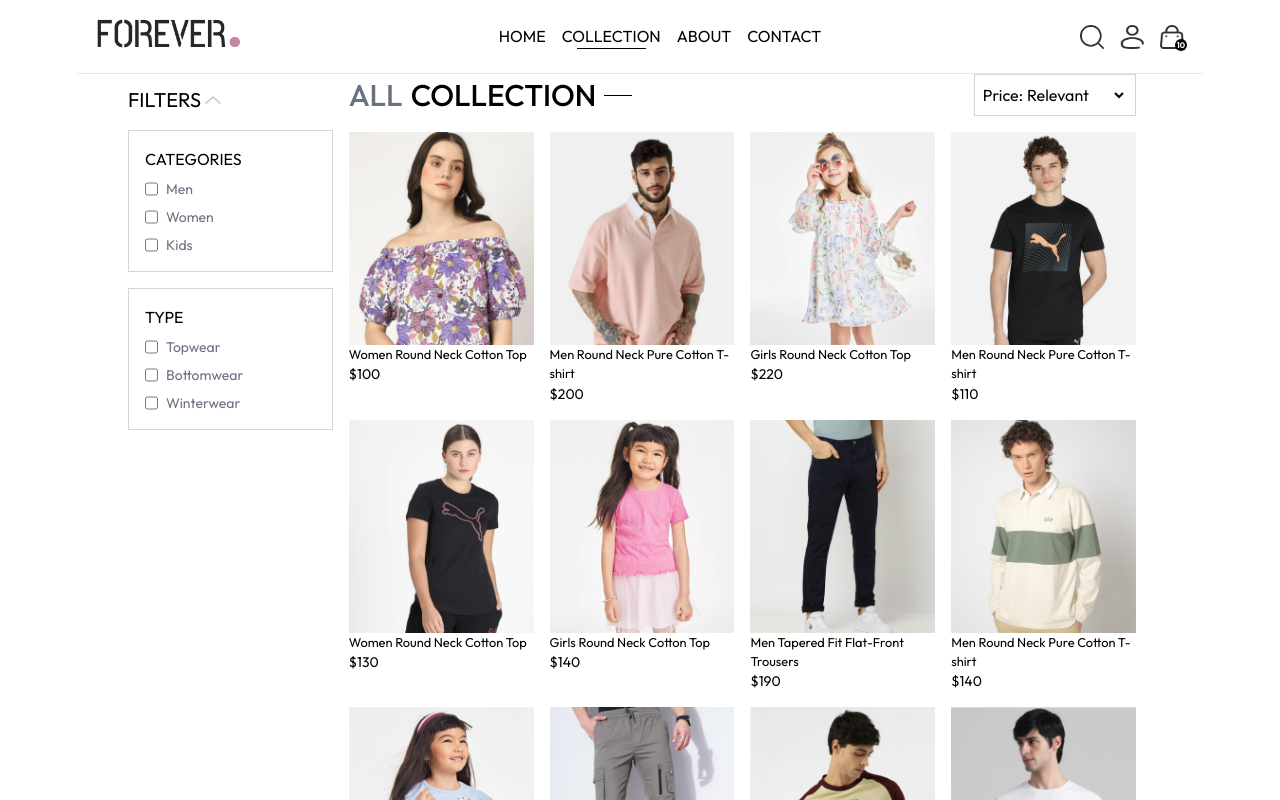
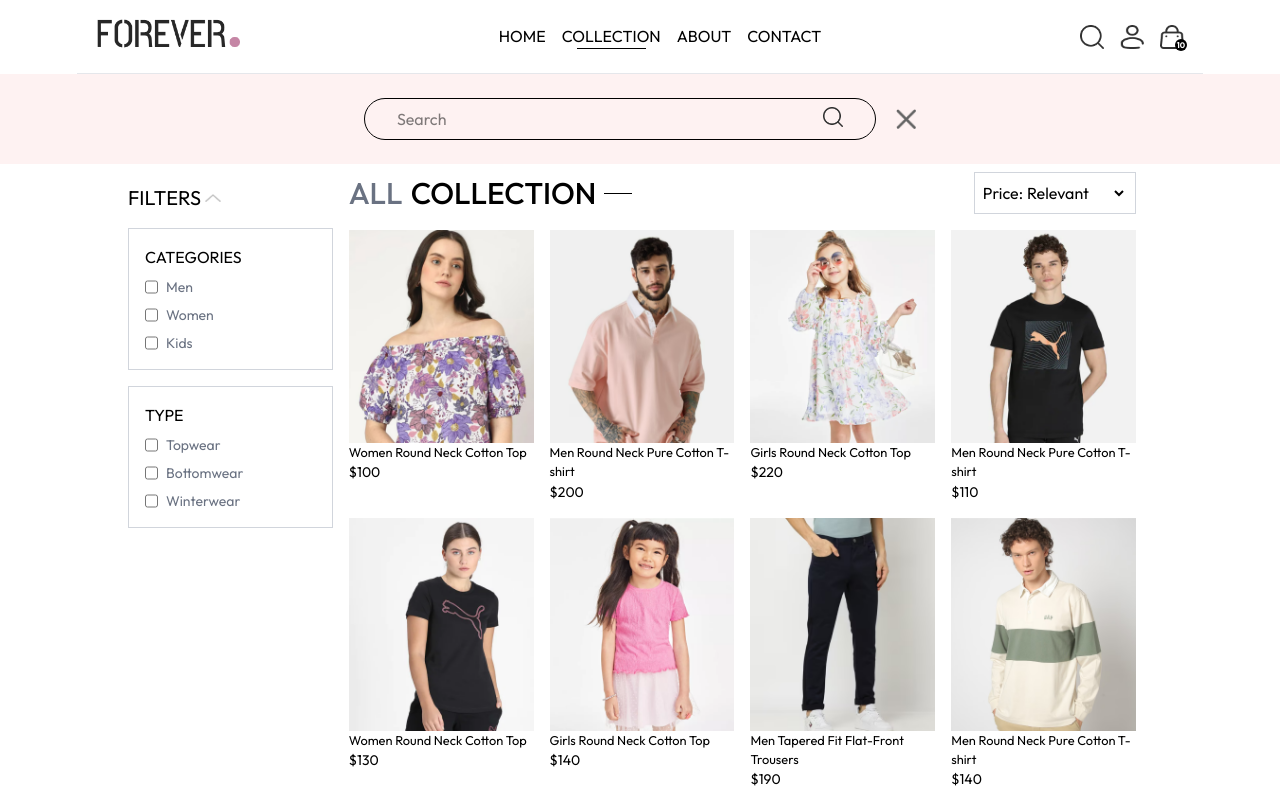
Before and after one commit to itsmikhil/Forever-Buy, a React (Vite) app in the folder frontend/: page /collection in a window 1280 px wide. Both pictures are taken after a click on the picture 1092 px from the left and 36 px from the top of the page. Shown: the top 800 px of the page. Built offline with nearby package versions, Linux system fonts and the light colour scheme.

Commit message:
built search fea

```diff
--- a/frontend/src/App.jsx
+++ b/frontend/src/App.jsx
@@ -1,4 +1,4 @@
-import React from "react";
+import React, { useState } from "react";
 import Home from "./pages/Home";
 import Routing from "./routes/Routing";
 import NavBar from "./components/NavBar";
@@ -6,11 +6,12 @@ import SideBar from "./components/SideBar";
 import Footer from "./components/Footer";
 
 const App = () => {
+    const [searchText, setsearchText] = useState("")
   return (
     <div className="w-full h-screen  font-[Outfit]">
-      <NavBar />
+      <NavBar searchText={searchText} setsearchText={setsearchText}/>
       <SideBar />
-      <Routing></Routing>
+      <Routing searchText={searchText} setsearchText={setsearchText}></Routing>
       <Footer/>
     </div>
   );
--- a/frontend/src/components/AllCollection.jsx
+++ b/frontend/src/components/AllCollection.jsx
@@ -3,13 +3,14 @@ import Title from "./Title";
 import { assets, products } from "../assets/frontend_assets/assets";
 import { NavLink } from "react-router-dom";
 
-const AllCollection = () => {
+const AllCollection = ({ searchText, setsearchText }) => {
   const [filteredProducts, setfilteredProducts] = useState(products);
   const [selectedFilters, setselectedFilters] = useState([]);
+  const [selectedTypes, setselectedTypes] = useState([]);
   const [pricingOrder, setpricingOrder] = useState("relevant");
   const [showFilters, setshowFilters] = useState(true);
 
-  //   storing filtered category
+  //   storing selected category
   let handleSelectionOfFilter = (e) => {
     if (selectedFilters.includes(e.target.value)) {
       setselectedFilters(
@@ -20,16 +21,29 @@ const AllCollection = () => {
     }
   };
 
+  // selection of types
+  let handleSelectionOfTypes = (e) => {
+    if (selectedTypes.includes(e.target.value)) {
+      setselectedTypes(selectedTypes.filter((item) => item != e.target.value));
+    } else {
+      setselectedTypes([...selectedTypes, e.target.value]);
+    }
+  };
+
   //   updating filtered products based on selected category
   let handleFilterProducts = () => {
     let updatedProducts = [...products];
 
     // category based sorting
     if (selectedFilters.length > 0) {
-      updatedProducts = updatedProducts.filter(
-        (item) =>
-          selectedFilters.includes(item.category) ||
-          selectedFilters.includes(item.subCategory)
+      updatedProducts = updatedProducts.filter((item) =>
+        selectedFilters.includes(item.category)
+      );
+    }
+    // type based sorting
+    if (selectedTypes.length > 0) {
+      updatedProducts = updatedProducts.filter((item) =>
+        selectedTypes.includes(item.subCategory)
       );
     }
 
@@ -39,12 +53,17 @@ const AllCollection = () => {
     } else if (pricingOrder === "High to low") {
       updatedProducts.sort((a, b) => b.price - a.price);
     }
+
+    // search based sorting
+    if (searchText.trim() != "") {
+      updatedProducts = updatedProducts.filter((item)=>item.name.toLowerCase().includes(searchText.trim().toLowerCase()));
+    }
     setfilteredProducts(updatedProducts);
   };
 
   useEffect(() => {
     handleFilterProducts();
-  }, [selectedFilters, pricingOrder]);
+  }, [selectedFilters, pricingOrder, selectedTypes, searchText]);
 
   return (
     <div className="w-full min-h-screen">
@@ -112,7 +131,7 @@ const AllCollection = () => {
                       name="Topwear"
                       id="Topwear"
                       value={"Topwear"}
-                      onChange={handleSelectionOfFilter}
+                      onChange={handleSelectionOfTypes}
                     />
                     <label htmlFor="Topwear">Topwear</label>
                   </div>
@@ -122,7 +141,7 @@ const AllCollection = () => {
                       name="Bottomwear"
                       id="Bottomwear"
                       value={"Bottomwear"}
-                      onChange={handleSelectionOfFilter}
+                      onChange={handleSelectionOfTypes}
                     />
                     <label htmlFor="Bottomwear">Bottomwear</label>
                   </div>
@@ -132,7 +151,7 @@ const AllCollection = () => {
                       name="Winterwear"
                       id="Winterwear"
                       value="Winterwear"
-                      onChange={handleSelectionOfFilter}
+                      onChange={handleSelectionOfTypes}
                     />
                     <label htmlFor="Winterwear">Winterwear</label>
                   </div>
--- a/frontend/src/components/NavBar.jsx
+++ b/frontend/src/components/NavBar.jsx
@@ -1,11 +1,21 @@
 import React, { useContext, useState } from "react";
 import { assets } from "../assets/frontend_assets/assets";
-import { NavLink } from "react-router-dom";
+import { NavLink, useNavigate } from "react-router-dom";
 import SideBar from "./SideBar";
 import { DataContext } from "../context/DataContext";
+import Search from "./Search";
 
-const NavBar = () => {
+const NavBar = ({searchText,setsearchText}) => {
+  const navigate=useNavigate();
   const { sideBar, setsideBar } = useContext(DataContext);
+  const [searchBar, setsearchBar] = useState(false);
+
+
+  // search comp handling
+  let handleSearchComp = () => {
+    navigate("/collection");
+    setsearchBar(true);
+  };
   return (
     <>
       <div className="w-full flex px-6 sm:px-24 justify-between py-4 items-center">
@@ -38,6 +48,7 @@ const NavBar = () => {
         </ul>
         <div className="flex gap-4">
           <img
+            onClick={handleSearchComp}
             src={assets.search_icon}
             alt=""
             className=" w-[1.5rem] h-[1.5rem] cursor-pointer"
@@ -70,6 +81,7 @@ const NavBar = () => {
         </div>
       </div>
       <hr className="w-[88%] mx-auto border-gray-200" />
+      <Search searchText={searchText} setsearchText={setsearchText} searchBar={searchBar} setsearchBar={setsearchBar} />
     </>
   );
 };
--- /dev/null
+++ b/frontend/src/components/Search.jsx
@@ -0,0 +1,32 @@
+import React from "react";
+import { assets } from "../assets/frontend_assets/assets";
+
+const Search = ({ searchBar, setsearchBar, searchText, setsearchText }) => {
+  return (
+    searchBar && (
+      <div className="w-full bg-red-50 flex justify-center items-center relative py-6 mb-2 gap-5">
+        <div className="flex border-[1px] px-8 py-2 rounded-full sm:w-[40%]">
+          <input
+            type="text"
+            value={searchText}
+            onChange={(e) => setsearchText(e.target.value)}
+            className="outline-none w-full"
+            placeholder="Search"
+          />
+          <img src={assets.search_icon} className="w-5 h-5" alt="" />
+        </div>
+        <img
+          className="cursor-pointer w-5 h-5"
+          onClick={() => {
+            setsearchBar(false);
+            setsearchText("");
+          }}
+          src={assets.cross_icon}
+          alt=""
+        />
+      </div>
+    )
+  );
+};
+
+export default Search;
--- a/frontend/src/pages/Collection.jsx
+++ b/frontend/src/pages/Collection.jsx
@@ -2,10 +2,10 @@ import React from 'react'
 import AllCollection from '../components/AllCollection'
 import Subscribe from '../components/Subscribe'
 
-const Collection = () => {
+const Collection = ({searchText,setsearchText}) => {
   return (
     <div>
-      <AllCollection/>
+      <AllCollection searchText={searchText} setsearchText={setsearchText}/>
       <Subscribe/>
     </div>
   )
--- a/frontend/src/routes/Routing.jsx
+++ b/frontend/src/routes/Routing.jsx
@@ -8,11 +8,11 @@ import Login from '../pages/Login'
 import SignUp from '../pages/SignUp'
 import Product from '../pages/Product'
 
-const Routing = () => {
+const Routing = ({searchText, setsearchText}) => {
   return (
     <Routes>
       <Route element={<Home/>} path={"/"} />
-      <Route element={<Collection/>} path={"/collection"} />
+      <Route element={<Collection searchText={searchText} setsearchText={setsearchText}/>} path={"/collection"} />
       <Route element={<About/>} path={"/about"} />
       <Route element={<ContactUs/>} path={"/contact"} />
       <Route element={<Login/>} path={"/login"} />
```
